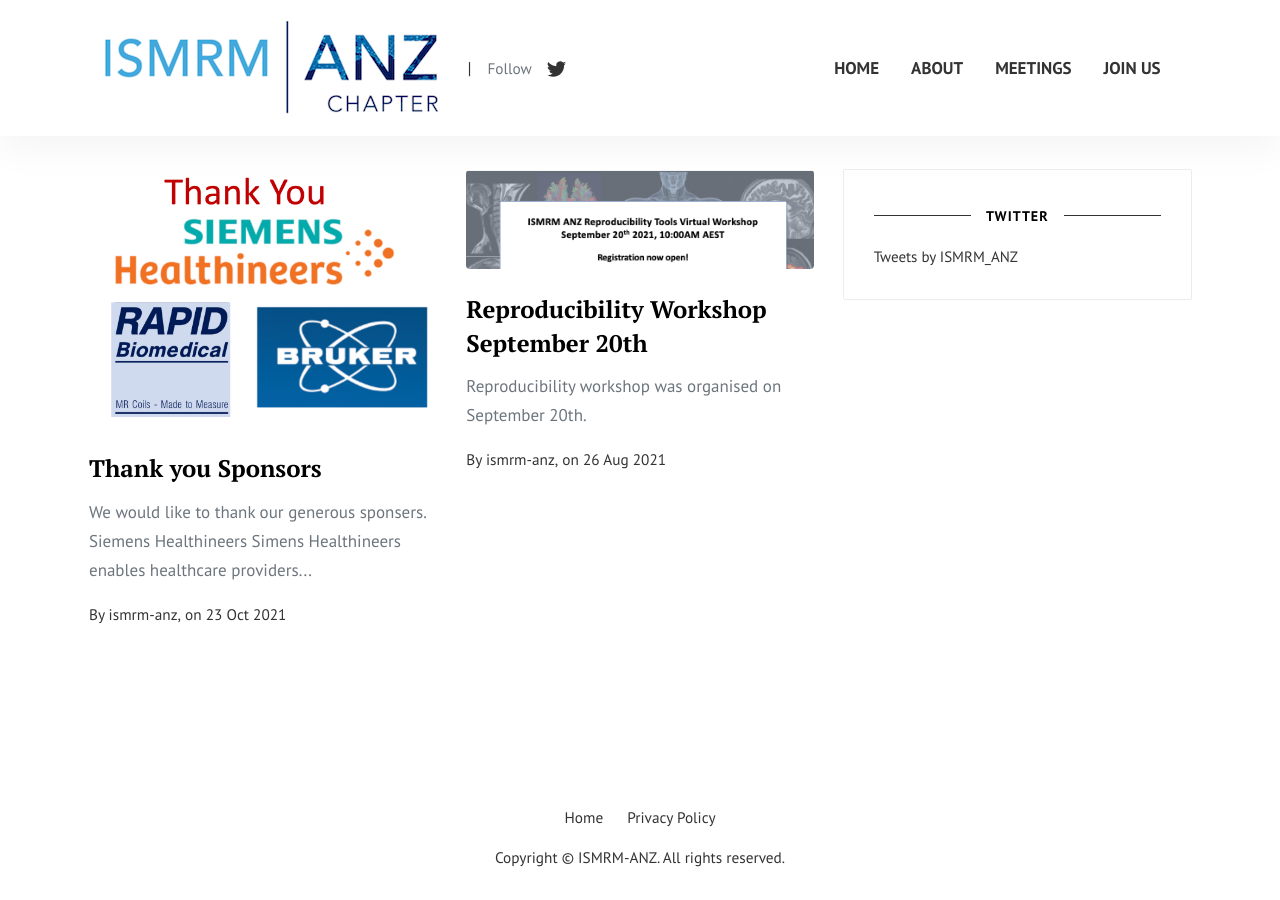
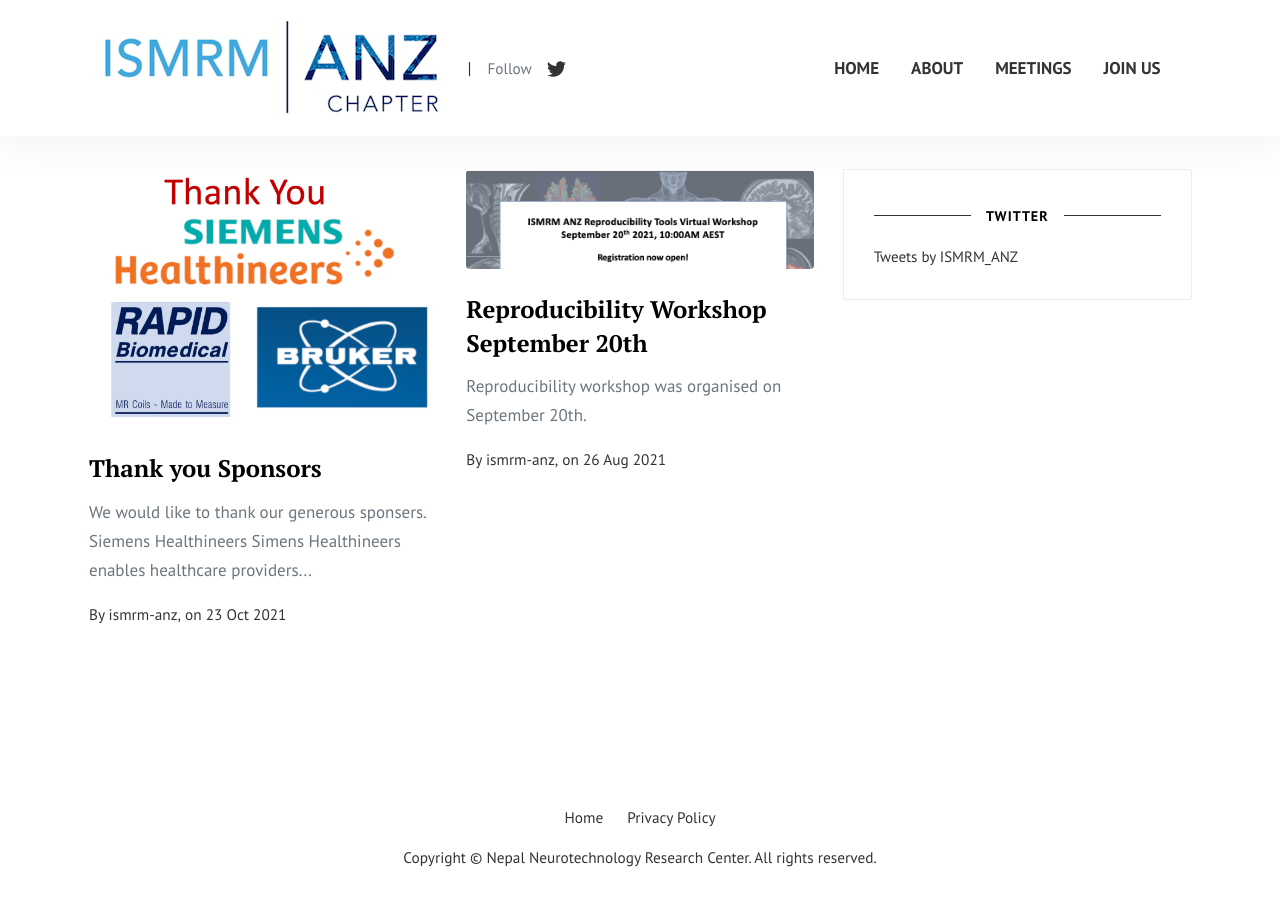
Before and after one commit to govin2000/neurotech.github.io, a Jekyll site: the page built from index.html, in a window 1280 px wide and 900 px high, scrolled down 975 px. Built offline with Jekyll 4.4.1, drawn with Linux system fonts in a browser that asks for light colours; the list of posts is cut into pages by our own code; comment, search, counter and statistics services are not loaded.

Commit message:
Update _config.yml

```diff
--- a/_config.yml
+++ b/_config.yml
@@ -1,5 +1,5 @@
-title: ISMRM-ANZ
-email: ismrm.anz@gmail.com
+title: Nepal Neurotechnology Research Center
+email: govin2000@gmail.com
 timezone: UTC
 baseurl: ""
 permalink: "/:title/"
@@ -28,14 +28,14 @@ authors:
     name: ismrm-anz
     display_name: ismrm-anz
     avatar: 'assets/images/sal.png'
-    email: ismrm.anz@gmail.com
-    web: https://www.ismrm-anz.org
-    twitter: https://twitter.com/ismrm_anz
-    description: "ISMRM-ANZ"
+    email: govin2000@gmail.com
+    web: https://www.neurotechnepal.org
+    twitter: https://twitter.com/neurotech_nepal
+    description: "Neurotechnology Research Center Nepal"
 
 # Social
 social:
-  twitter: https://twitter.com/ismrm_anz
+  twitter: https://twitter.com/neurotech_nepal
 
 # Plugins
 plugins:
```
